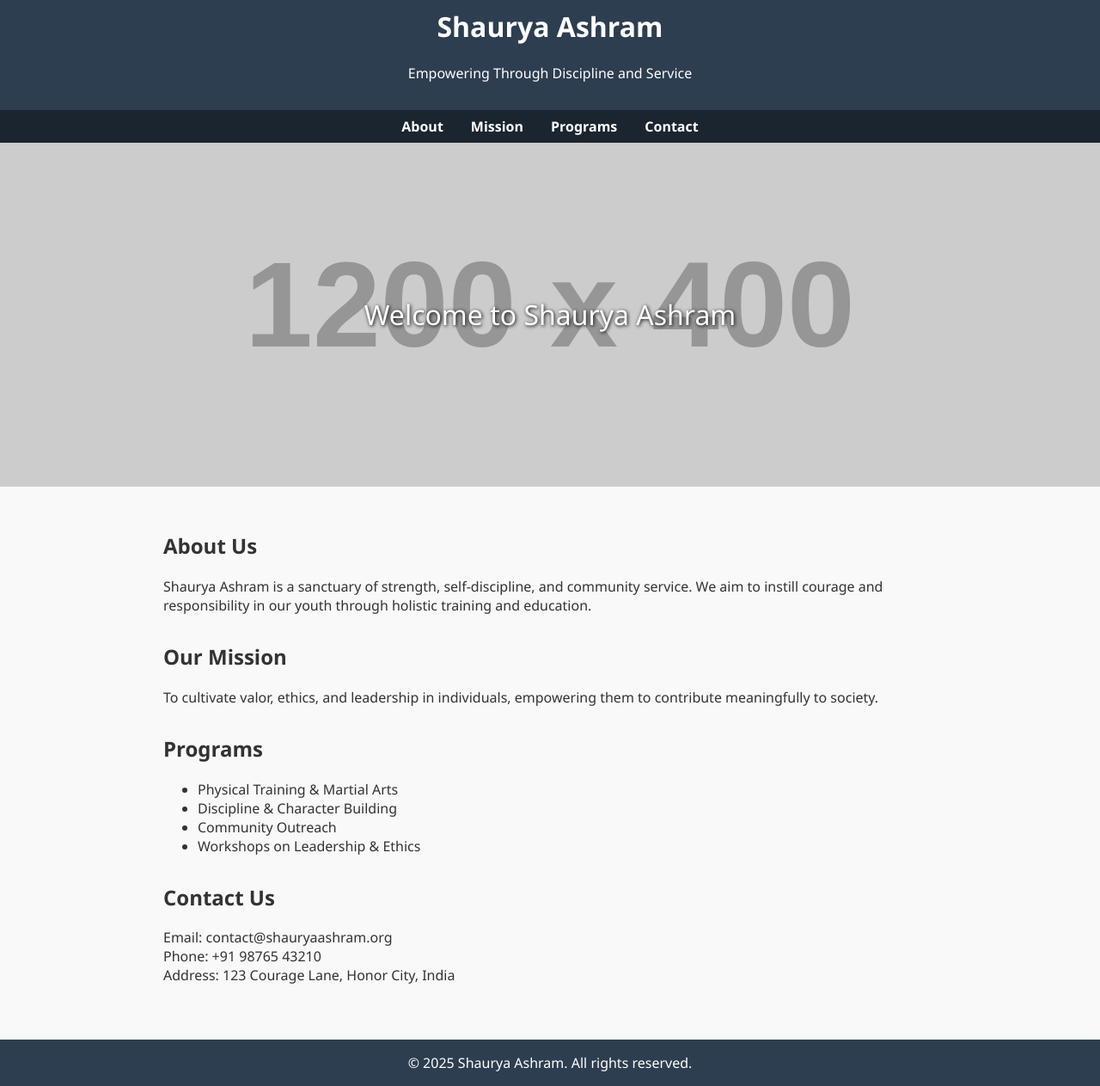
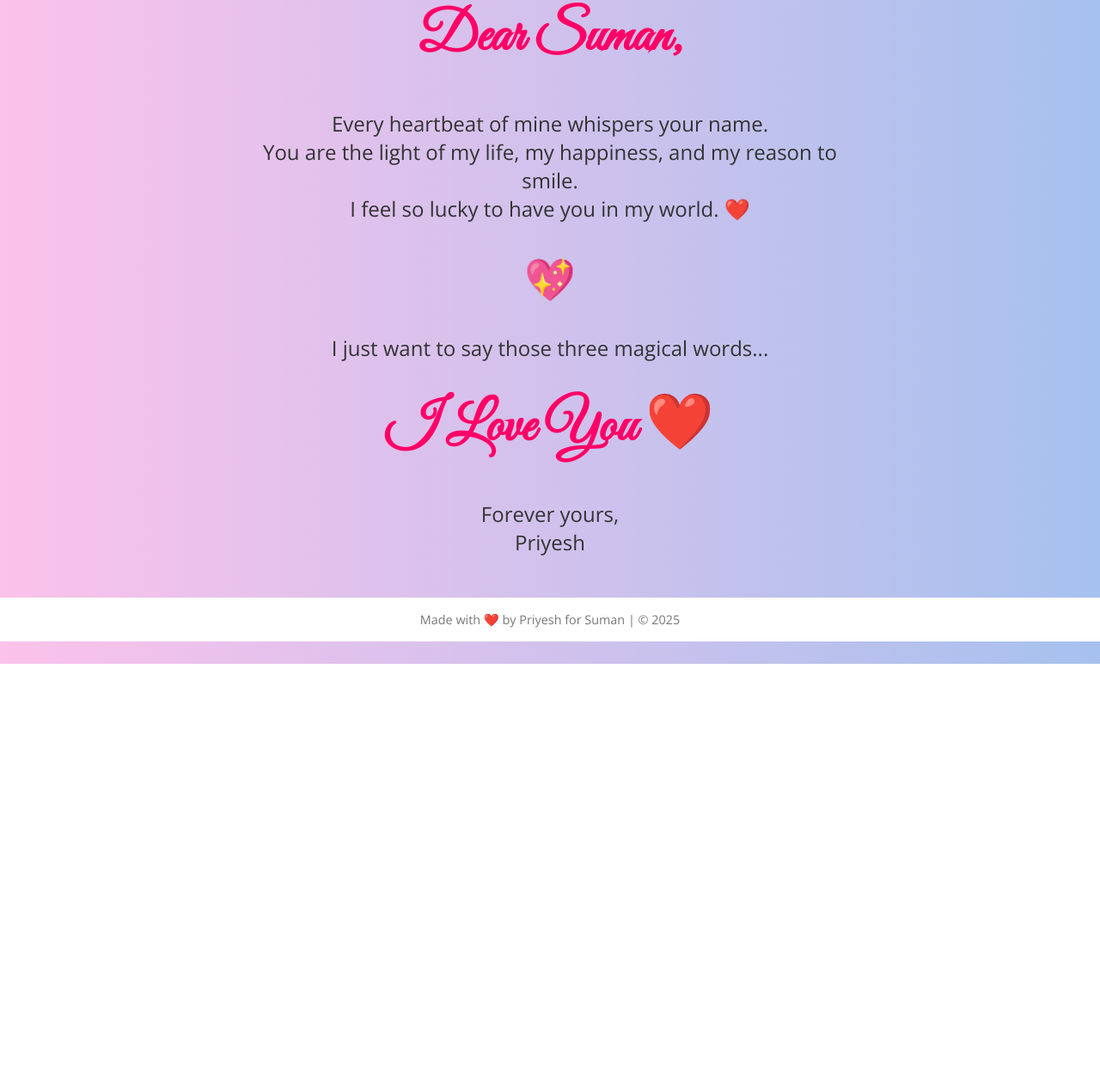
Before and after one commit to Priye25/I-love-yu, a plain HTML site: page index.html in a window 1280 px wide. Shown: the part 28-1291 px from the top of the page at 86% size. After the commit the page ends 800 px from the top, so only its background shows below. Drawn offline with nearby package versions, Linux system fonts and the light colour scheme; placeholder pictures from the web are drawn by us.

Commit message:
Update index.html

```diff
--- a/index.html
+++ b/index.html
@@ -1,104 +1,82 @@
 <!DOCTYPE html>
 <html lang="en">
 <head>
-    <meta charset="UTF-8">
-    <meta name="viewport" content="width=device-width, initial-scale=1.0">
-    <title>Shaurya Ashram</title>
+  <meta charset="UTF-8" />
+  <meta name="viewport" content="width=device-width, initial-scale=1.0"/>
+  <title>To My Love - Suman</title>
+  <link href="https://fonts.googleapis.com/css2?family=Great+Vibes&family=Open+Sans&display=swap" rel="stylesheet">
   <style>
     body {
       margin: 0;
-            font-family: 'Segoe UI', Tahoma, Geneva, Verdana, sans-serif;
-            background-color: #f9f9f9;
+      padding: 0;
+      background: linear-gradient(to right, #fbc2eb, #a6c1ee);
+      font-family: 'Open Sans', sans-serif;
+      text-align: center;
       color: #333;
+      overflow-x: hidden;
     }
-        header {
-            background-color: #2d3e50;
-            color: white;
-            padding: 1rem 2rem;
-            text-align: center;
+    h1 {
+      font-family: 'Great Vibes', cursive;
+      font-size: 4rem;
+      margin-top: 2rem;
+      color: #ff0066;
+      animation: fadeIn 2s ease-in-out;
     }
-        nav {
-            background-color: #1b252f;
-            display: flex;
-            justify-content: center;
-            gap: 2rem;
-            padding: 0.5rem;
+    p {
+      font-size: 1.5rem;
+      margin: 2rem auto;
+      max-width: 700px;
+      animation: fadeIn 3s ease-in-out;
     }
-        nav a {
-            color: white;
-            text-decoration: none;
-            font-weight: bold;
+    .heart {
+      font-size: 3rem;
+      color: red;
+      animation: beat 1s infinite;
     }
-        nav a:hover {
-            text-decoration: underline;
+    @keyframes beat {
+      0%, 100% {
+        transform: scale(1);
       }
-        .hero {
-            background: url('https://via.placeholder.com/1200x400') no-repeat center center/cover;
-            height: 400px;
-            display: flex;
-            align-items: center;
-            justify-content: center;
-            color: white;
-            font-size: 2rem;
-            text-shadow: 1px 1px 4px #000;
+      50% {
+        transform: scale(1.3);
       }
-        .content {
-            padding: 2rem;
-            max-width: 900px;
-            margin: auto;
     }
-        .section {
-            margin-bottom: 2rem;
+    @keyframes fadeIn {
+      from { opacity: 0; transform: translateY(20px); }
+      to { opacity: 1; transform: translateY(0); }
     }
     footer {
-            background-color: #2d3e50;
-            color: white;
-            text-align: center;
+      margin-top: 3rem;
       padding: 1rem;
+      background: #fff;
+      font-size: 0.9rem;
+      color: #777;
     }
   </style>
 </head>
 <body>
-    <header>
-        <h1>Shaurya Ashram</h1>
-        <p>Empowering Through Discipline and Service</p>
-    </header>
-    <nav>
-        <a href="#about">About</a>
-        <a href="#mission">Mission</a>
-        <a href="#programs">Programs</a>
-        <a href="#contact">Contact</a>
-    </nav>
-    <div class="hero">
-        Welcome to Shaurya Ashram
-    </div>
-    <div class="content">
-        <div class="section" id="about">
-            <h2>About Us</h2>
-            <p>Shaurya Ashram is a sanctuary of strength, self-discipline, and community service. We aim to instill courage and responsibility in our youth through holistic training and education.</p>
-        </div>
-        <div class="section" id="mission">
-            <h2>Our Mission</h2>
-            <p>To cultivate valor, ethics, and leadership in individuals, empowering them to contribute meaningfully to society.</p>
-        </div>
-        <div class="section" id="programs">
-            <h2>Programs</h2>
-            <ul>
-                <li>Physical Training & Martial Arts</li>
-                <li>Discipline & Character Building</li>
-                <li>Community Outreach</li>
-                <li>Workshops on Leadership & Ethics</li>
-            </ul>
-        </div>
-        <div class="section" id="contact">
-            <h2>Contact Us</h2>
-            <p>Email: contact@shauryaashram.org<br>
-               Phone: +91 98765 43210<br>
-               Address: 123 Courage Lane, Honor City, India</p>
-        </div>
-    </div>
+
+  <audio autoplay loop>
+    <source src="https://www.bensound.com/bensound-music/bensound-love.mp3" type="audio/mpeg">
+    Your browser does not support the audio element.
+  </audio>
+
+  <h1>Dear Suman,</h1>
+  <p>
+    Every heartbeat of mine whispers your name. <br>
+    You are the light of my life, my happiness, and my reason to smile. <br>
+    I feel so lucky to have you in my world. ❤️
+  </p>
+  <div class="heart">💖</div>
+  <p>
+    I just want to say those three magical words...
+  </p>
+  <h1>I Love You ❤️</h1>
+  <p>Forever yours,<br>Priyesh</p>
+
   <footer>
-        &copy; 2025 Shaurya Ashram. All rights reserved.
+    Made with ❤️ by Priyesh for Suman | © 2025
   </footer>
+
 </body>
 </html>
```
Lines whose indentation alone changed are shown as unchanged.
